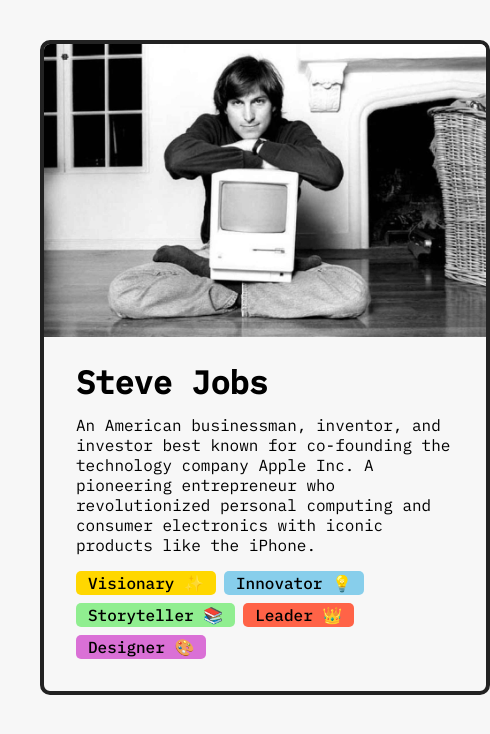
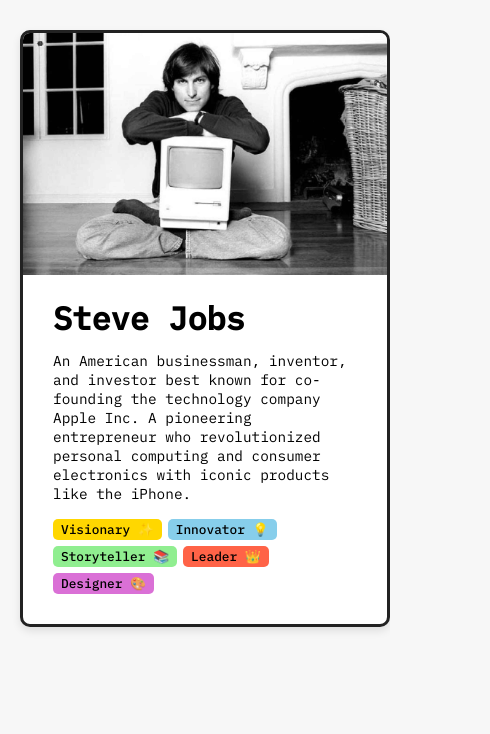
Before and after one commit to UsiTheStorm/dev-card, a React (Vite) app: page / in a window 390 px wide. Shown: the top 734 px of the page, 490 px wide, since content can reach past the window. Built offline with nearby package versions, Linux system fonts and the light colour scheme.

Commit message:
Add mobile style

```diff
--- a/src/App.css
+++ b/src/App.css
@@ -16,11 +16,14 @@ h1 {
 }
 
 .card {
-  width: 450px;
+  overflow: hidden;
+  width: 100%;
+  max-width: 400px;
   margin: 40px;
   border: 4px solid #222;
   border-radius: 10px;
-  overflow: hidden;
+  background-color: #fff;
+  box-shadow: 0 4px 8px rgba(0, 0, 0, 0.1);
 }
 
 .card::after {
@@ -30,12 +33,13 @@ h1 {
 
 .avatar {
   width: 100%;
+  height: auto;
   display: block;
 }
 
 .data {
-  padding: 32px;
-  padding-top: 24px;
+  padding: 30px;
+  padding-top: 22px;
 }
 
 .skill-list {
@@ -54,4 +58,37 @@ h1 {
   gap: 8px;
   font-weight: 500;
   background-color: chartreuse;
+  white-space: nowrap;
 }
+
+@media (max-width: 500px) {
+  body {
+    padding: 10px;
+  }
+
+  .card {
+    margin: 20px 10px;
+    border-width: 3px;
+  }
+
+  .data {
+    padding: 20px, 15px, 20px, 25px;
+  }
+
+  h1 {
+    font-size: 2rem;
+  }
+
+  .info div {
+    font-size: 0.9rem;
+  }
+
+  .skill-list {
+    gap: 6px;
+  }
+
+  .skill {
+    font-size: 0.8rem;
+    padding: 2px 8px;
+  }
+}
```
